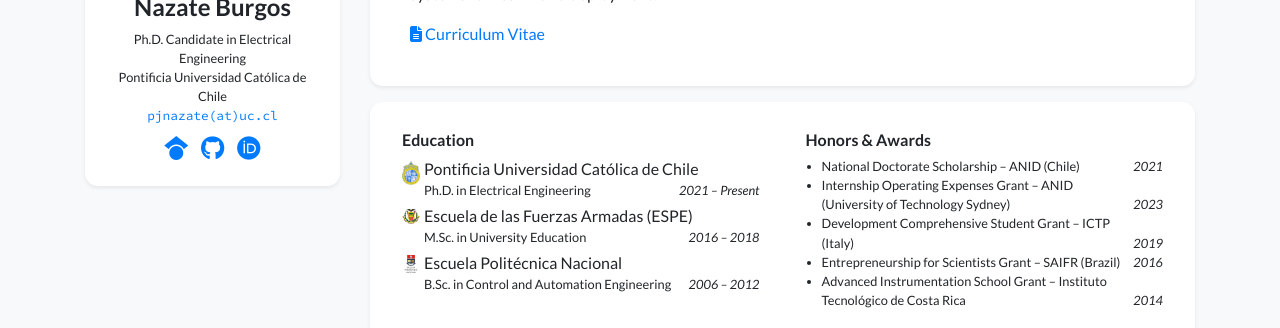
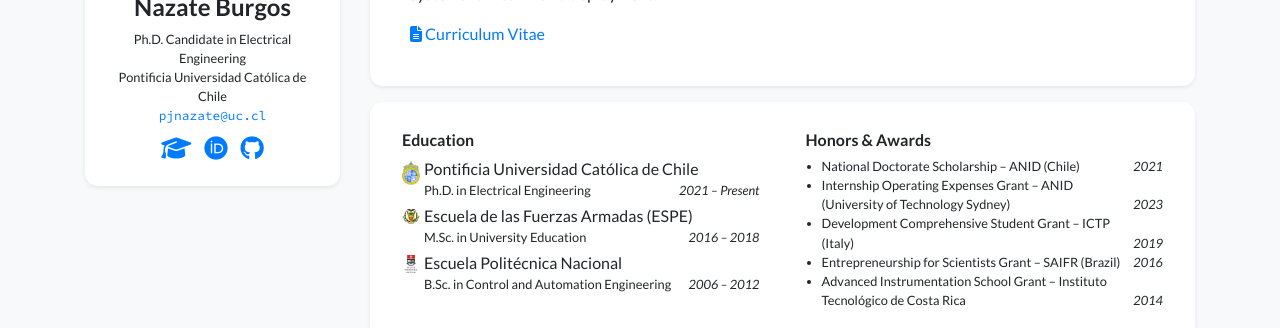
Before and after one commit to PaolaNazateB/webpage, a Jekyll site: the page built from index.html, in a window 1280 px wide. Shown: the part 348-676 px from the top of the page. Built offline with Jekyll 4.4.1, drawn with Linux system fonts in a browser that asks for light colours; nearby versions of some CDN libraries; a style sheet for code colours, icons or effects is not loaded.

Commit message:
Update profile_card_mini.html

```diff
--- a/_includes/widgets/profile_card_mini.html
+++ b/_includes/widgets/profile_card_mini.html
@@ -2,10 +2,11 @@
     <div class="col">
         <div class="card border-0 shadow-sm bg-white">
             <div class="card-body px-4 pt-4 pb-3">
+
+                <!-- FOTO -->
                 <div class="row">
                     <div class="col">
                         {% if site.data.profile.portrait_url %}
-                        <!-- When the screen is wider than md, float the portrait on the right -->
                         <div class="figure d-none d-md-block">
                             <img
                                 src="{{ site.data.profile.portrait_url | relative_url }}"
@@ -20,12 +21,15 @@
                         {% endif %}
                     </div>
                 </div>
+
+                <!-- NOMBRE -->
                 <div class="row">
                     <div class="col text-center h4">
                         {{ site.data.profile.primary_name }}
                     </div>
                 </div>
 
+                <!-- POSICIONES -->
                 <div class="row small">
                     <div class="col text-center">
                         {% for position in site.data.profile.positions %}
@@ -34,80 +38,59 @@
                     </div>
                 </div>
 
+                <!-- EMAIL -->
                 <div class="row small">
                     <div class="col text-center">
-                        <a class="email-text" href="mailto:{{ site.data.profile.email | encode_email }}">
-                            {{ site.data.profile.email | replace: "@", "(at)" }}
+                        <a class="email-text" href="mailto:{{ site.data.profile.email }}">
+                            {{ site.data.profile.email }}
                         </a>
                     </div>
                 </div>
 
+                <!-- ICONOS SOCIALES -->
                 <div class="row pt-2">
                     <div class="col text-center h4">
-                        {% if site.data.profile.gscholar %}
-                        {%- if site.data.profile.gscholar contains 'scholar.google' -%}
-                        {%- assign gscholar_url = site.data.profile.gscholar -%}
-                        {%- else -%}
-                        {%- assign gscholar_url = 'https://scholar.google.com/citations?user=' | append: site.data.profile.gscholar -%}
-                        {%- endif -%}
-                        <a class="px-1 no-break" target="_blank" href="{{ gscholar_url }}">
-                            <i class="fab fa-google-scholar"></i>
+
+                        <!-- Google Scholar -->
+                        <a class="px-1 no-break" target="_blank"
+                           href="https://scholar.google.com/citations?user=eNi1P4QAAAAJ&hl=es">
+                            <i class="fas fa-graduation-cap"></i>
                         </a>
-                        {% endif %}
 
+                        <!-- ORCID -->
+                        <a class="px-1 no-break" target="_blank"
+                           href="https://orcid.org/0000-0003-2758-3181">
+                            <i class="fab fa-orcid"></i>
+                        </a>
+
+                        <!-- GitHub -->
                         {% if site.data.profile.github %}
-                        <a class="px-1 no-break" target="_blank" href="https://github.com/{{ site.data.profile.github }}">
+                        <a class="px-1 no-break" target="_blank"
+                           href="https://github.com/{{ site.data.profile.github }}">
                             <i class="fab fa-github"></i>
                         </a>
                         {% endif %}
 
-                        {% if site.data.profile.wechat_qrcode %}
-                        <a class="px-1 no-break" data-toggle="modal" data-target="#modal-wechat">
-                            <i class="fab fa-weixin"></i>
+                        <!-- LinkedIn (opcional) -->
+                        {% if site.data.profile.linkedin %}
+                        <a class="px-1 no-break" target="_blank"
+                           href="https://www.linkedin.com/in/{{ site.data.profile.linkedin }}">
+                            <i class="fab fa-linkedin"></i>
                         </a>
                         {% endif %}
 
+                        <!-- Twitter (opcional) -->
                         {% if site.data.profile.twitter %}
-                        <a class="px-1 no-break" target="_blank" href="https://twitter.com/{{ site.data.profile.twitter }}">
+                        <a class="px-1 no-break" target="_blank"
+                           href="https://twitter.com/{{ site.data.profile.twitter }}">
                             <i class="fab fa-twitter"></i>
                         </a>
                         {% endif %}
 
-                        {% if site.data.profile.linkedin %}
-                        <a class="px-1 no-break" target="_blank" href="https://www.linkedin.com/in/{{ site.data.profile.linkedin }}">
-                            <i class="fab fa-linkedin"></i>
-                        </a>
-                        {% endif %}
-
-                        {% if site.data.profile.orcid %}
-                        <a class="px-1 no-break" target="_blank" href="https://orcid.org/{{ site.data.profile.orcid }}">
-                            <i class="fab fa-orcid"></i>
-                        </a>
-                        {% endif %}
                     </div>
                 </div>
+
             </div>
         </div>
     </div>
 </div>
-
-
-{% if site.data.profile.wechat_qrcode %}
-<div class="modal fade" id="modal-wechat" tabindex="-1" aria-hidden="true">
-    <div class="modal-dialog modal-sm">
-        <div class="modal-content">
-            <div class="modal-body p-0">
-                <img src="{{ site.data.profile.wechat_qrcode | relative_url }}" class="img-fluid">
-            </div>
-            {% if site.data.profile.wechat_prompt %}
-            <div class="modal-body p-1">
-                {{ site.data.profile.wechat_prompt }}
-            </div>
-            {% endif %}
-            <div class="modal-footer">
-                <button type="button" class="btn btn-primary" data-dismiss="modal">Close</button>
-            </div>
-        </div>
-    </div>
-</div>
-{% endif %}
```
